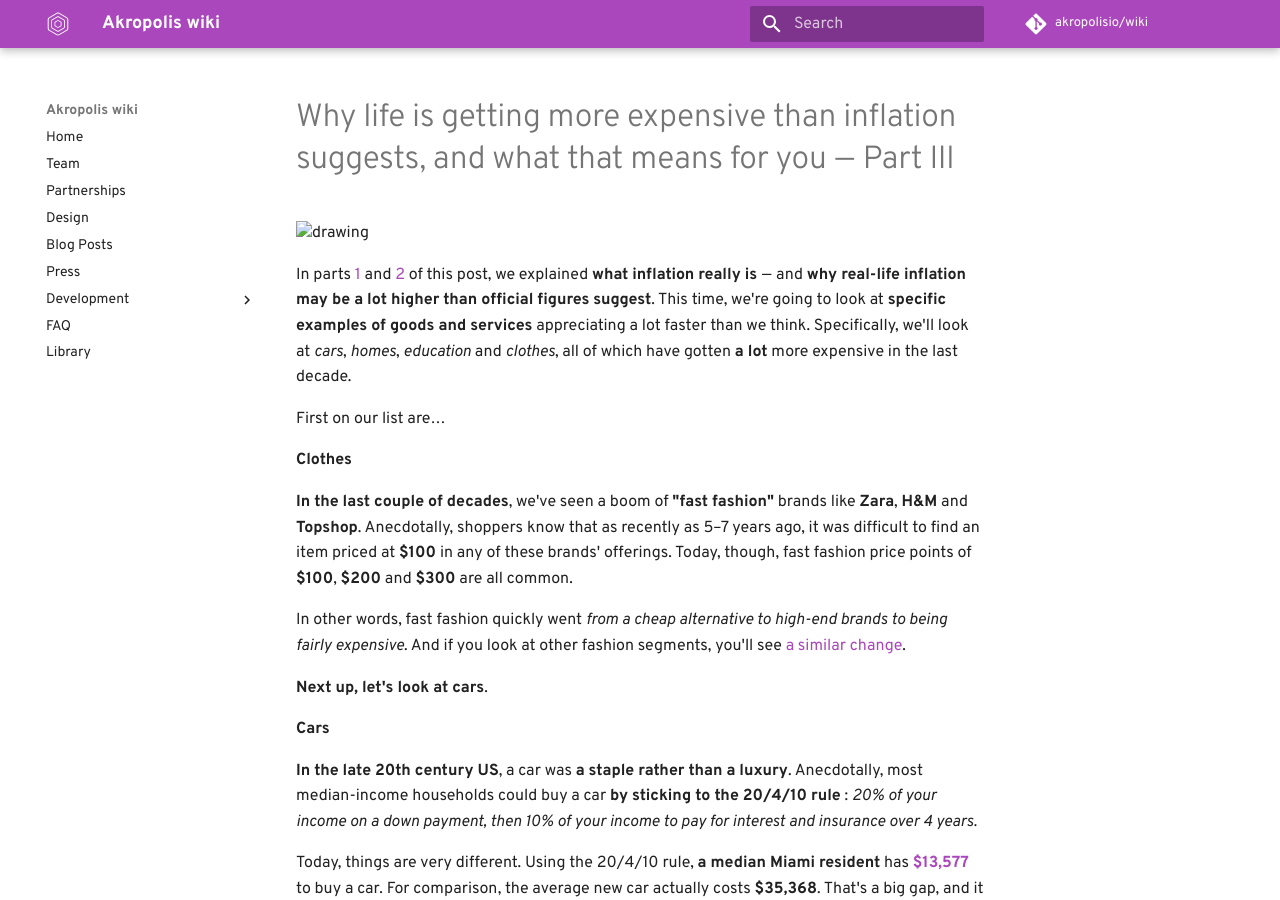
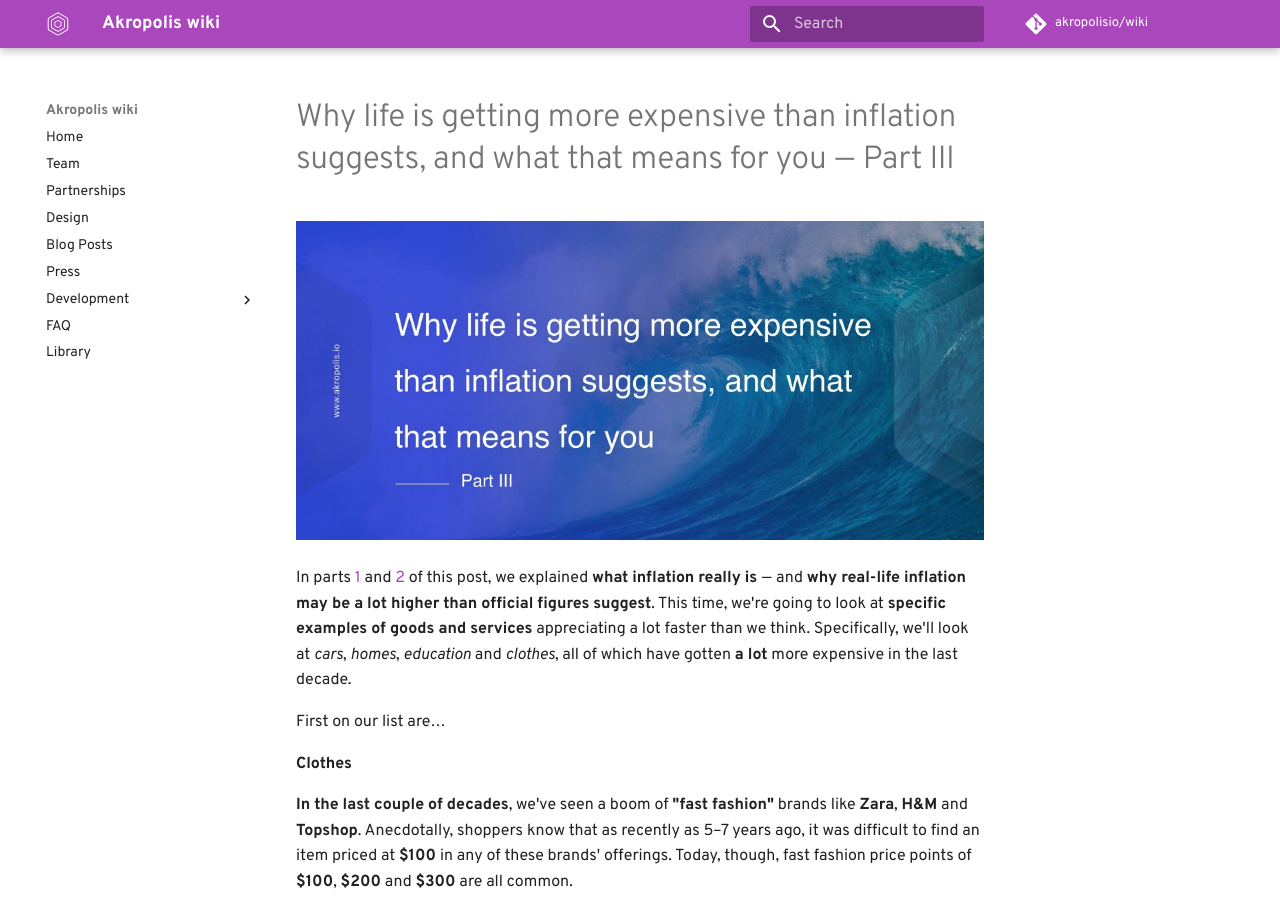
Before and after one commit to kaonone/wiki, an MkDocs documentation site: the page built from docs/library/2018 Why life is getting more expensive than inflation suggests 3.md, in a window 1280 px wide and 900 px high. Built offline with MkDocs 1.6.1 and Material for MkDocs 9.7.7, drawn with Linux system fonts in a browser that asks for light colours; some web fonts are replaced; comment, search, counter and statistics services are not loaded; old or Windows-style settings are respelled for this version of MkDocs.

Commit message:
Update 2018 Why life is getting more expensive than inflation suggests 3.md

```diff
--- a/docs/library/2018 Why life is getting more expensive than inflation suggests 3.md
+++ b/docs/library/2018 Why life is getting more expensive than inflation suggests 3.md
@@ -1,6 +1,6 @@
 # Why life is getting more expensive than inflation suggests, and what that means for you  —  Part III
 
-<img src="../images/library-img/inflation1-2-3/3.jpeg" width="100%" alt="drawing" />
+<img src="/images/library-img/inflation1-2-3/3.jpeg" width="100%" alt="drawing" />
 
 In parts [1](https://wiki.akropolis.io/library/2018%20Why%20life%20is%20getting%20more%20expensive%20than%20inflation%20suggests%201/) and [2](https://wiki.akropolis.io/library/2018%20Why%20life%20is%20getting%20more%20expensive%20than%20inflation%20suggests%202/) of this post, we explained **what inflation really is**  —  and **why real-life inflation may be a lot higher than official figures suggest**. This time, we&#39;re going to look at **specific examples of goods and services** appreciating a lot faster than we think. Specifically, we&#39;ll look at _cars_, _homes_, _education_ and _clothes_, all of which have gotten **a lot** more expensive in the last decade.
 
```
